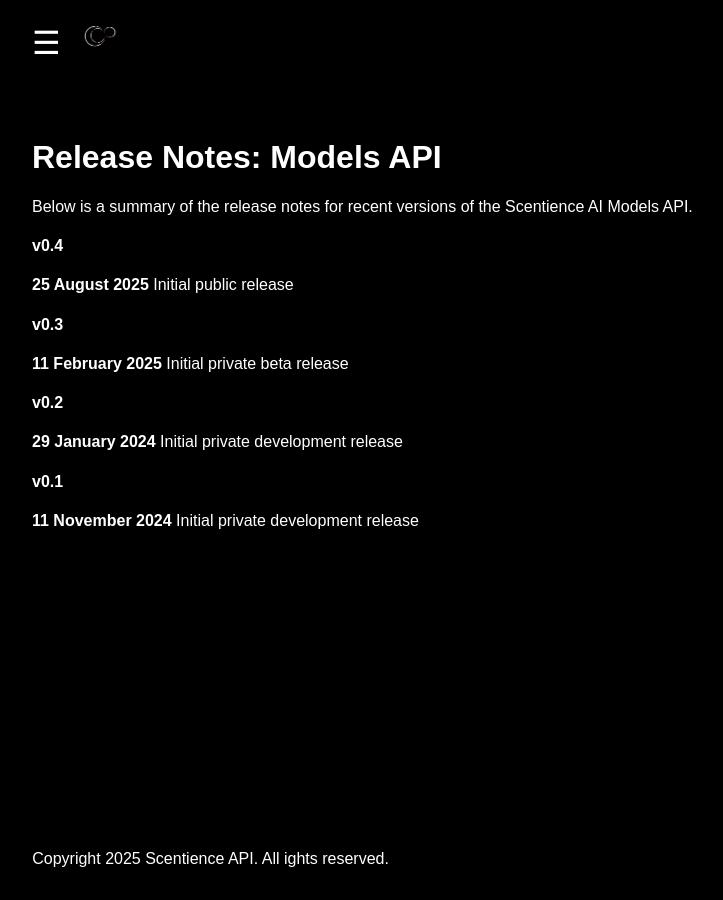
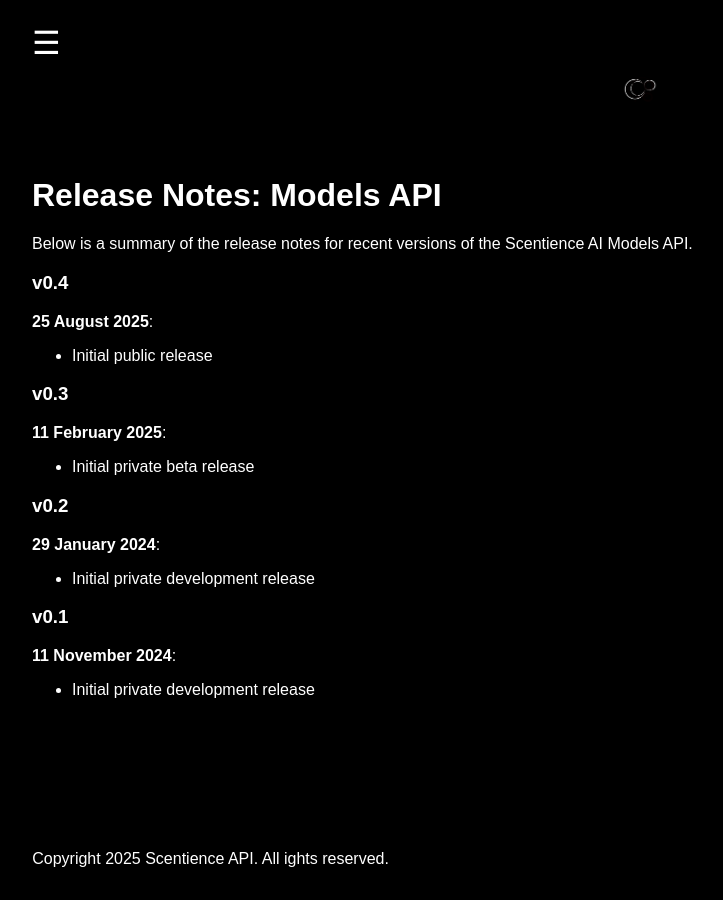
Before and after one commit to Scentience/docs-api, a Jekyll site: the page built from release-notes-models-api.md, in a window 1280 px wide. Shown: the whole page, without its empty margins (0-723 px from the left). Built offline with Jekyll 4.4.1, drawn with Linux system fonts in a browser that asks for light colours.

Commit message:
update image format

```diff
--- a/_layouts/default.html
+++ b/_layouts/default.html
@@ -9,7 +9,7 @@
 <body>
     <header>
         <button id="hamburger" aria-label="Toggle navigation">&#9776;</button> <!-- Hamburger icon -->
-        <img src="https://scentience.github.io/docs-api/assets/logo.png" style="float:none;margin-left:auto;margin-right:auto;width:3%">
+        <img src="https://scentience.github.io/docs-api/assets/logo.png" style="display:block;float:none;margin-left:auto;margin-right:auto;width:3%">
     </header>
     <nav id="sidebar">
         <ul>
--- a/release-notes-models-api.md
+++ b/release-notes-models-api.md
@@ -6,21 +6,21 @@
 # Release Notes: Models API
 Below is a summary of the release notes for recent versions of the Scentience AI Models API.
 
-#### v0.4
-**25 August 2025**
-Initial public release
+### v0.4
+**25 August 2025**:
+- Initial public release
 
 
-#### v0.3
-**11 February 2025**
-Initial private beta release
+### v0.3
+**11 February 2025**:
+- Initial private beta release
 
 
-#### v0.2
-**29 January 2024**
-Initial private development release
+### v0.2
+**29 January 2024**:
+- Initial private development release
 
 
-#### v0.1
-**11 November 2024**
-Initial private development release
+### v0.1
+**11 November 2024**:
+- Initial private development release
```
Also changed, not shown: contact.md (+1 -1 lines), release-notes-ble-api.md (+3 -3 lines), release-notes-sockets-api.md (+3 -3 lines).
